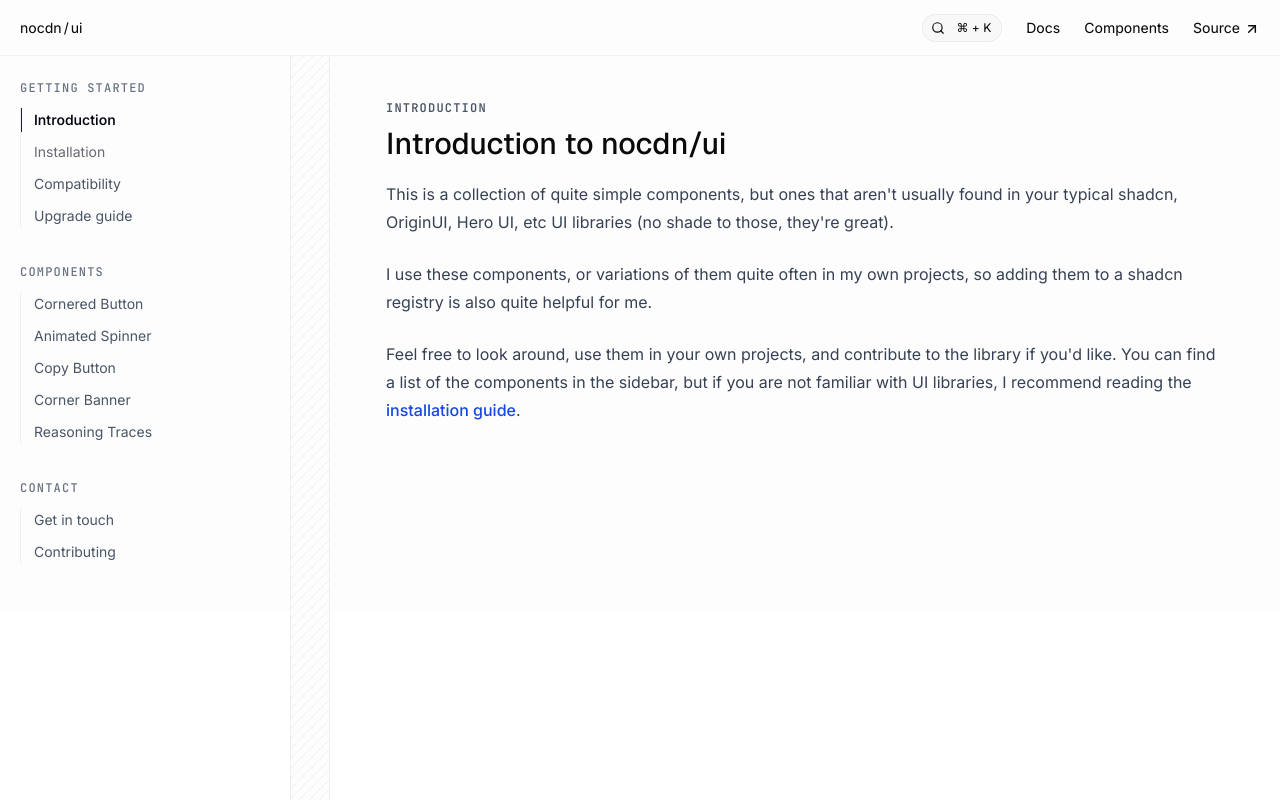
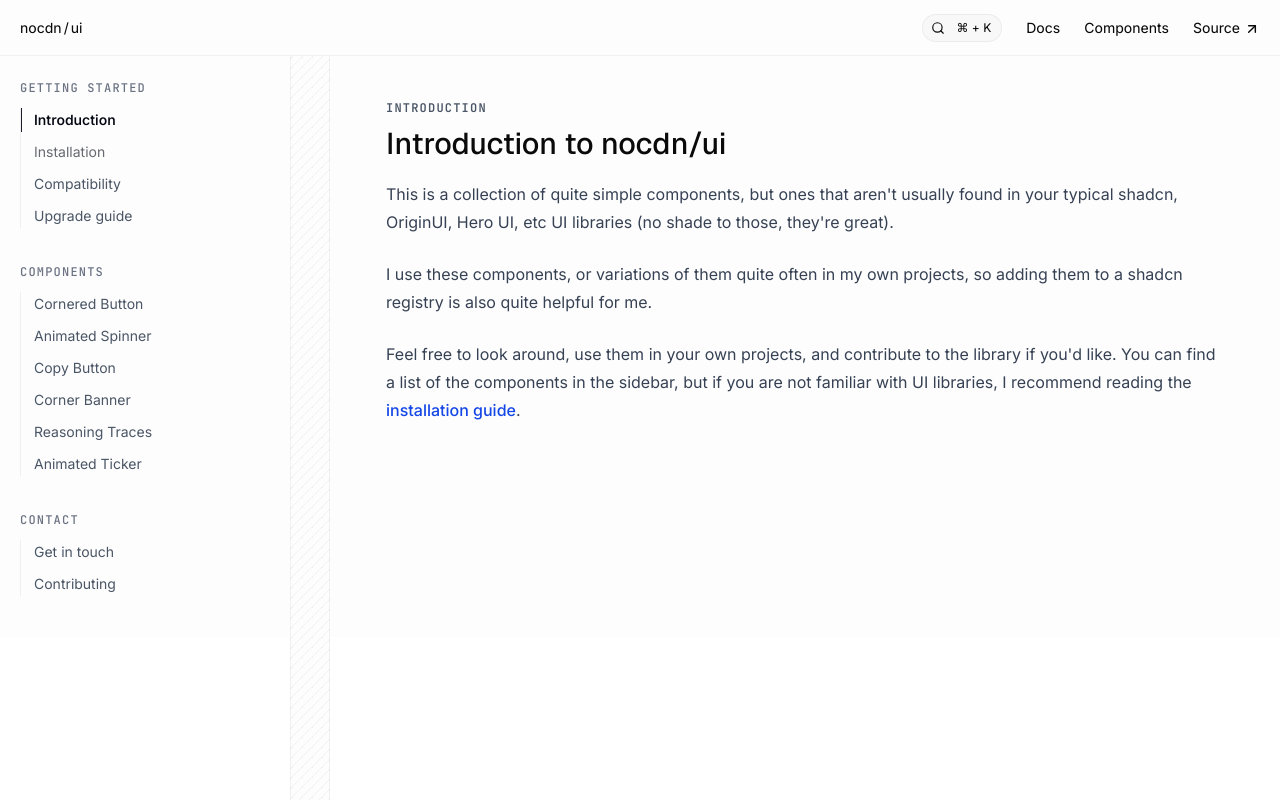
Before and after one commit to nocdn/ui-vite, a React (Vite) app: page / in a window 1280 px wide. Built offline with nearby package versions, Linux system fonts and the light colour scheme.

Commit message:
feat: add animated ticker and page title

```diff
--- a/index.html
+++ b/index.html
@@ -1,10 +1,10 @@
-<!doctype html>
+<!DOCTYPE html>
 <html lang="en">
   <head>
     <meta charset="UTF-8" />
     <link rel="icon" type="image/svg+xml" href="/vite.svg" />
     <meta name="viewport" content="width=device-width, initial-scale=1.0" />
-    <title>ui-vite</title>
+    <title>nocdn/ui</title>
   </head>
   <body>
     <div id="root"></div>
--- a/src/App.tsx
+++ b/src/App.tsx
@@ -207,6 +207,16 @@
                 >
                   Reasoning Traces
                 </button>
+                <button
+                  onMouseDown={() => setSelectedItem("ticker")}
+                  className={`text-left text-[14px] leading-6 font-inter pl-3 border-l cursor-pointer ${
+                    selectedItem === "ticker"
+                      ? "font-[550] border-gray-950/90 text-gray-950"
+                      : "font-normal border-transparent text-gray-600"
+                  }`}
+                >
+                  Animated Ticker
+                </button>
               </div>
             </div>
             <div className="flex flex-col">
@@ -320,6 +330,12 @@
               description="A banner that is anchored to the corner of a component. Follows accessibility guidelines."
               comingSoon={true}
             />
+          ) : selectedItem === "ticker" ? (
+            <ComponentDoc
+              componentName="Animated Ticker"
+              description="A status ticker that animates nicely when changed."
+              comingSoon={true}
+            />
           ) : null}
         </div>
       </div>
```
